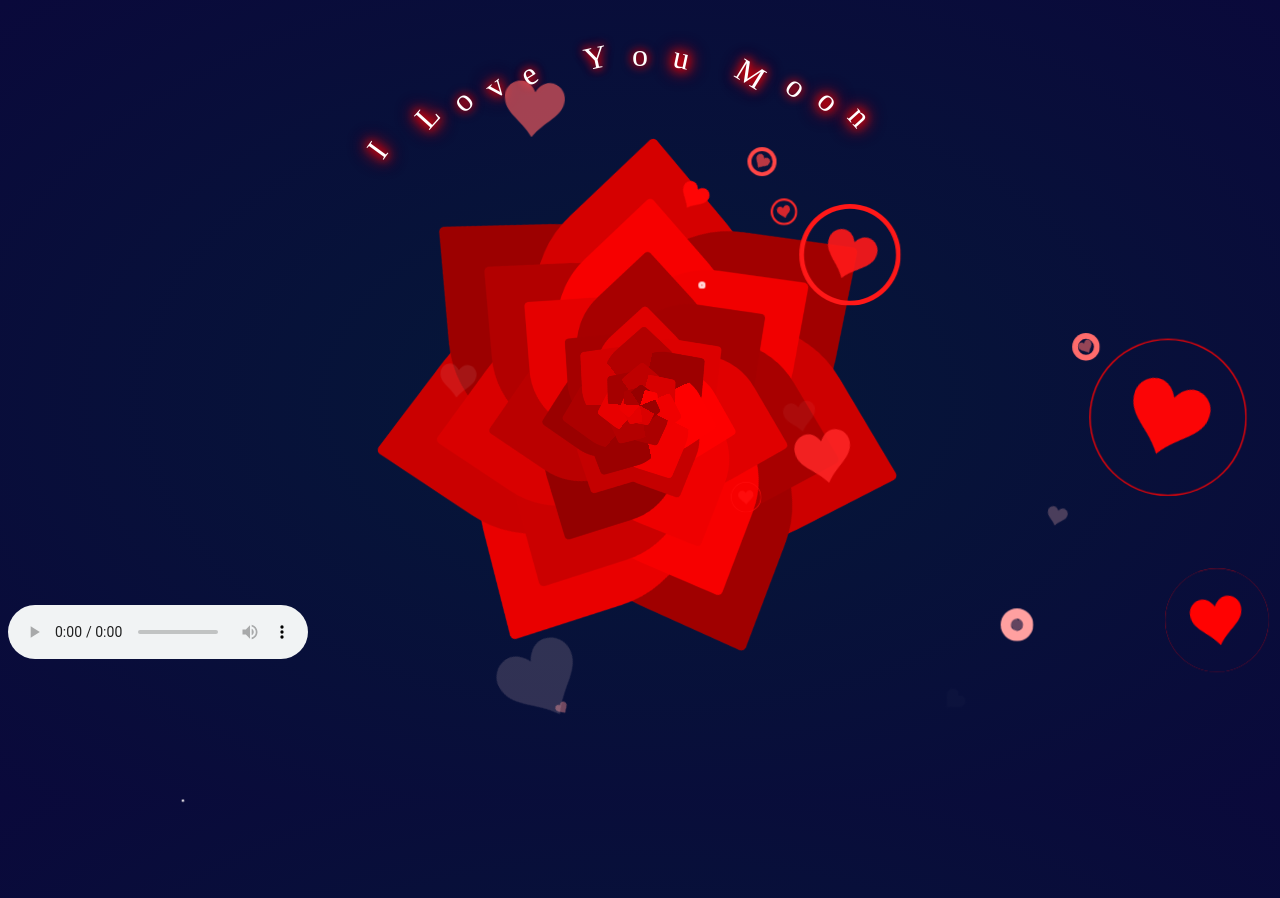
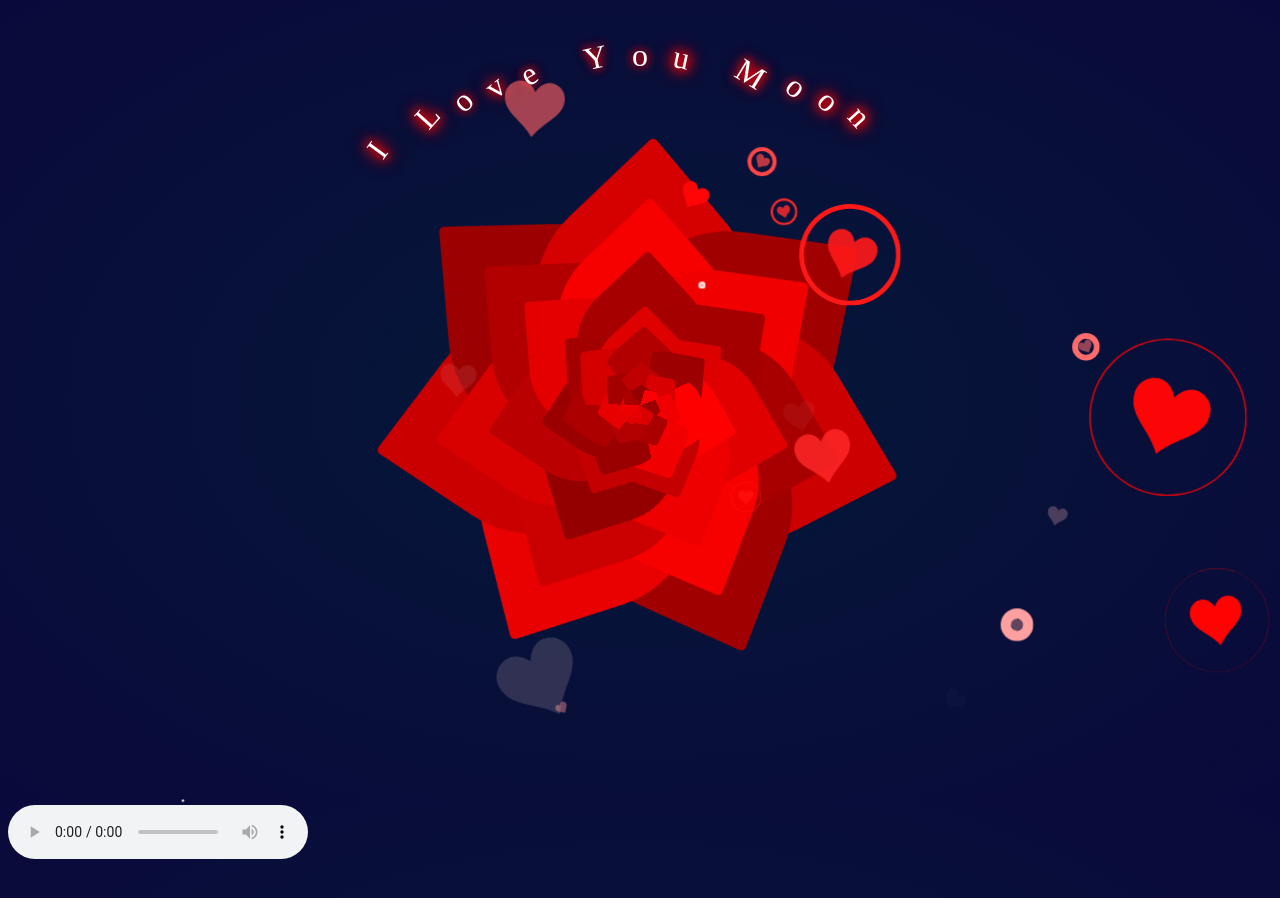
Before and after one commit to PlusUltraZ/Moon, a plain HTML site: page index.html in a window 1280 px wide. Shown: the top 898 px of the page. Drawn offline with Linux system fonts and the light colour scheme; a web font is replaced by a local one.

Commit message:
Update style.css

```diff
--- a/style.css
+++ b/style.css
@@ -872,3 +872,6 @@ html {
   background: radial-gradient(ellipse at center, #051838, #0A093B 100%);
   color: #fff;
 }/*# sourceMappingURL=style.css.map */
+audio {
+  margin-top: 200px;
+}
```
